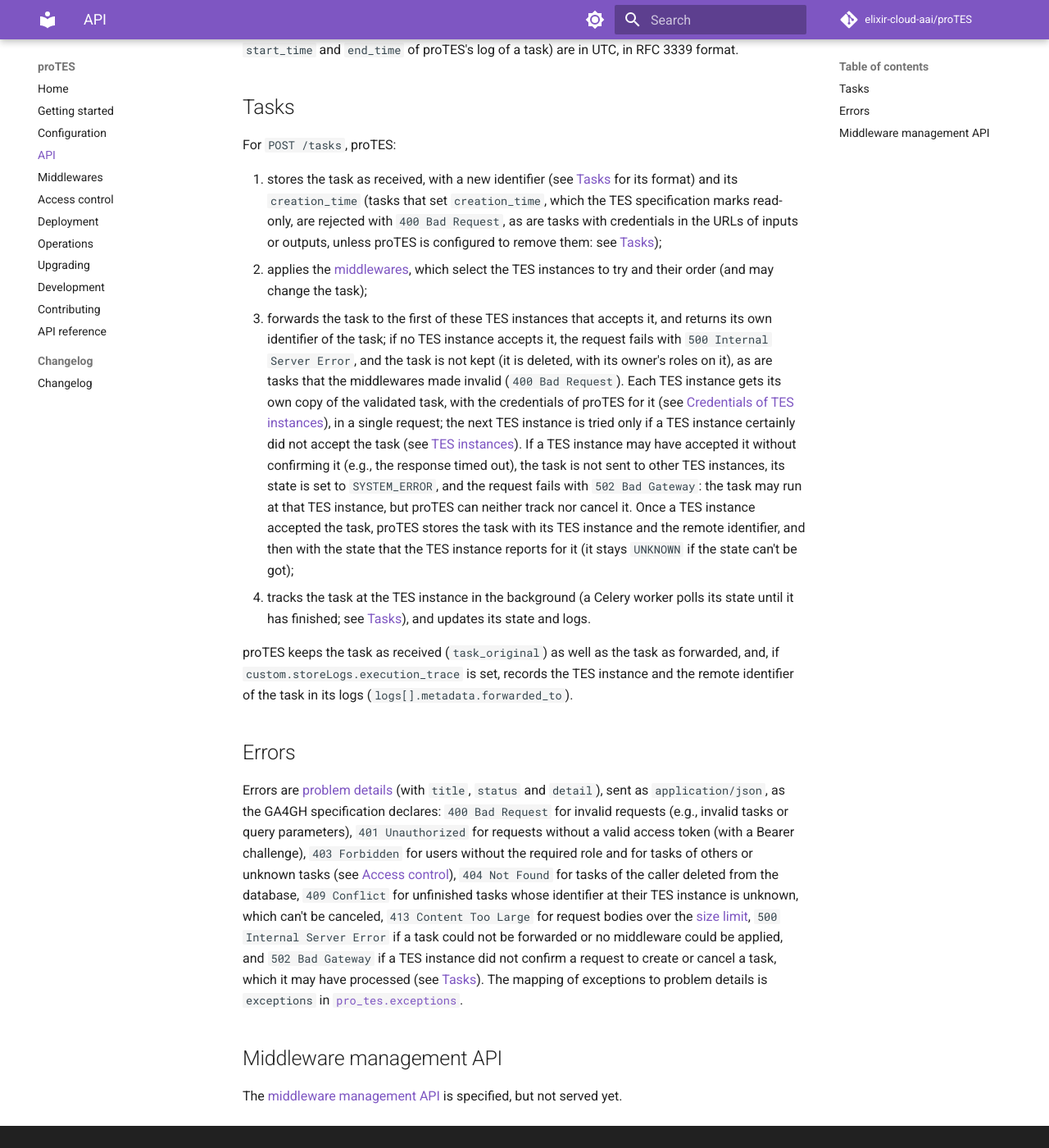
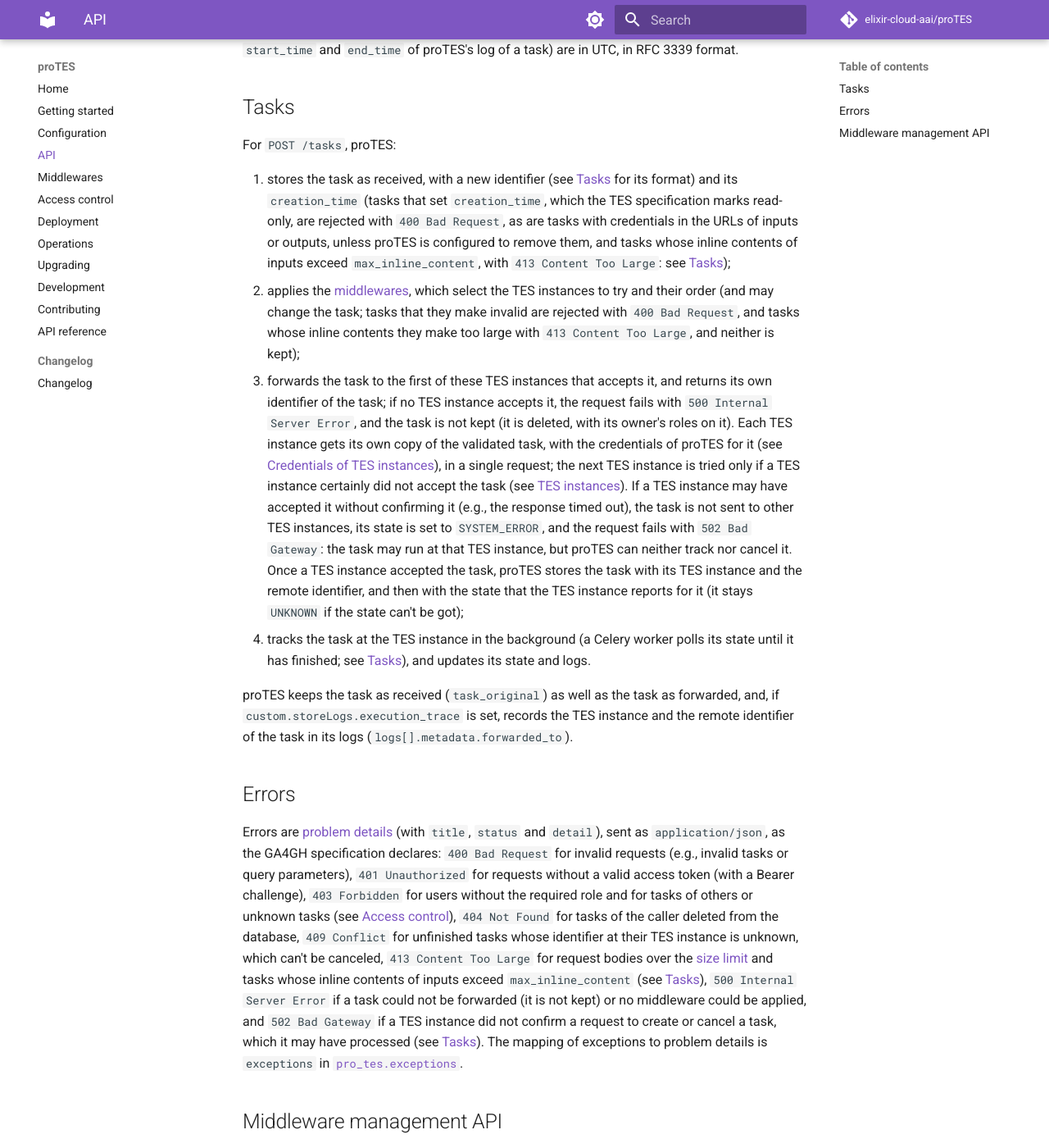
Before and after one commit to elixir-cloud-aai/proTES, an MkDocs documentation site: the page built from docs/api.md, in a window 1280 px wide and 1400 px high, scrolled down 935 px. Shown: the whole window at 82% size. Built offline with MkDocs 1.6.1 and Material for MkDocs 9.7.7, drawn with Linux system fonts in a browser that asks for light colours; comment, search, counter and statistics services are not loaded.

Commit message:
fix: discard tasks failing any py-tes check
Also: don't read original tasks in listings, raise the default inline
content limit to the 128 KiB that the TES specification recommends,
keep the error of the request if a task can't be discarded, and
complete the docs of the new errors.

Part of #284

Co-Authored-By: Claude Opus 5.5 <noreply@anthropic.com>

```diff
--- a/docs/api.md
+++ b/docs/api.md
@@ -38,17 +38,22 @@ For `POST /tasks`, proTES:
    `creation_time` (tasks that set `creation_time`, which the TES
    specification marks read-only, are rejected with `400 Bad Request`, as
    are tasks with credentials in the URLs of inputs or outputs, unless
-   proTES is configured to remove them: see [Tasks](configuration.md#tasks));
+   proTES is configured to remove them, and tasks whose inline contents of
+   inputs exceed `max_inline_content`, with `413 Content Too Large`: see
+   [Tasks](configuration.md#tasks));
 2. applies the [middlewares](middlewares.md), which select the TES instances
-   to try and their order (and may change the task);
+   to try and their order (and may change the task; tasks that they make
+   invalid are rejected with `400 Bad Request`, and tasks whose inline
+   contents they make too large with `413 Content Too Large`, and neither is
+   kept);
 3. forwards the task to the first of these TES instances that accepts it,
    and returns its own identifier of the task; if no TES instance accepts
    it, the request fails with `500 Internal Server Error`, and the task is
-   not kept (it is deleted, with its owner's roles on it), as are tasks that
-   the middlewares made invalid (`400 Bad Request`). Each TES instance gets its own copy of the
-   validated task, with the credentials of proTES for it (see [Credentials
-   of TES instances](access-control.md#credentials-of-tes-instances)), in a
-   single request; the next TES instance is tried only if a TES instance
+   not kept (it is deleted, with its owner's roles on it). Each TES
+   instance gets its own copy of the validated task, with the credentials
+   of proTES for it (see [Credentials of TES
+   instances](access-control.md#credentials-of-tes-instances)), in a single
+   request; the next TES instance is tried only if a TES instance
    certainly did not accept the task (see [TES
    instances](configuration.md#tes-instances)). If a TES instance may have
    accepted it without confirming it (e.g., the response timed out), the
@@ -80,8 +85,11 @@ users without the required role and for tasks of others or unknown tasks
 caller deleted from the database, `409 Conflict` for unfinished tasks
 whose identifier at their TES instance is unknown, which can't be canceled,
 `413 Content Too Large` for request bodies over the [size
-limit](configuration.md#request-size-limit), `500 Internal Server Error`
-if a task could not be forwarded or no middleware could be applied, and
+limit](configuration.md#request-size-limit) and tasks whose inline contents
+of inputs exceed `max_inline_content` (see
+[Tasks](configuration.md#tasks)), `500 Internal Server Error` if a task
+could not be forwarded (it is not kept) or no middleware could be applied,
+and
 `502 Bad Gateway` if a TES instance did not confirm a request to create or
 cancel a task, which it may have processed (see [Tasks](#tasks)). The
 mapping of exceptions to problem details is
```
Also changed, not shown: docs/configuration.md (+12 -11 lines), docs/upgrading.md (+1 -1 lines), 4 other files.
